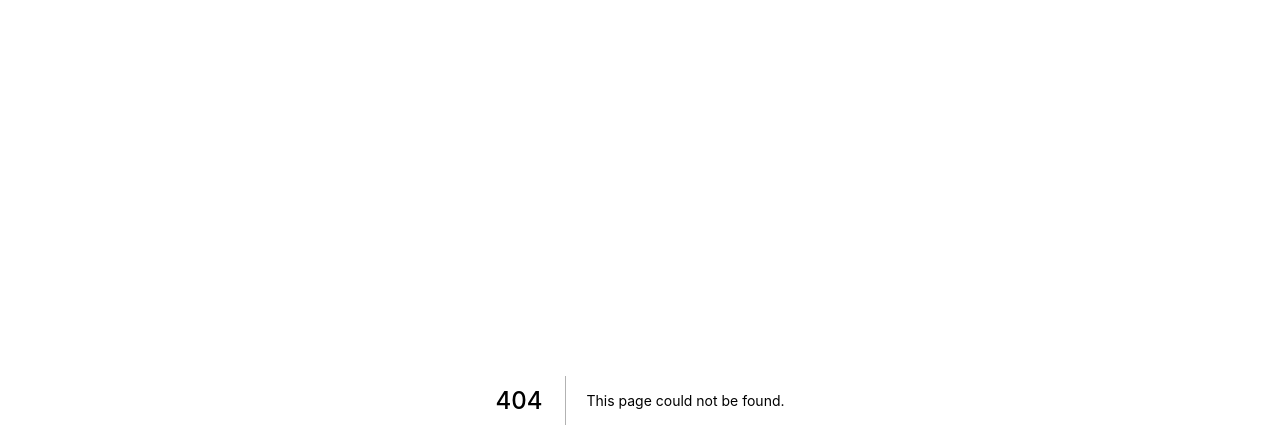
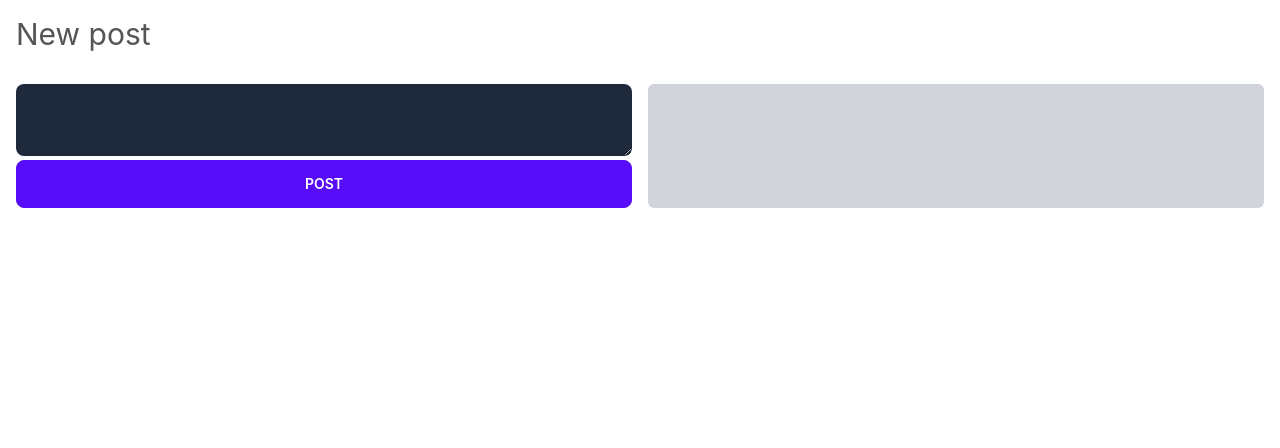
Before and after one commit to nikhildev/nikhildev.com, a Next.js app: page /blog/editor/new in a window 1280 px wide. Before the commit this address had no page. Shown: the top 448 px of the page. Built offline with nearby package versions, Linux system fonts and the light colour scheme.

Commit message:
Adding a post editor

```diff
--- a/components/Intro.tsx
+++ b/components/Intro.tsx
@@ -1,10 +1,11 @@
+import Image from "next/image";
 import React from "react";
 
 const Intro = () => {
   return (
     <div className="hero min-h-screen">
       <div className="hero-content flex-col lg:flex-row">
-        <img src="me_square.jpg" className="max-w-sm rounded-lg shadow-2xl" />
+        <Image src="me_square.jpg" className="max-w-sm rounded-lg shadow-2xl" />
         <div>
           <h1 className="text-6xl text-primary font-bold">Hi!</h1>
           <p className="py-6 text-xl text-base-content">
--- a/components/blog/BlogHome.tsx
+++ b/components/blog/BlogHome.tsx
@@ -1,5 +1,6 @@
 import { useQuery } from "react-query";
-import { PostT, UserT } from "../../utils/types";
+import { PostT } from "../../utils/types";
+import ErrorAlert from "../common/Error";
 import Loading from "../Loading";
 import PostCard from "./PostCard";
 
@@ -9,7 +10,7 @@ const getAllPosts = () =>
 const BlogHome = () => {
   const {
     isLoading: isLoadingPosts,
-    error: postsError,
+    isError,
     data: postsData,
   } = useQuery("getAllPosts", getAllPosts);
 
@@ -23,7 +24,7 @@ const BlogHome = () => {
             <PostCard key={post._id.toString()} {...post} />
           ))}
       </div>
-      {postsError && <div>postsError</div>}
+      {isError && <ErrorAlert text="Error loading posts" />}
     </div>
   );
 };
--- /dev/null
+++ b/components/blog/PostEditor.tsx
@@ -0,0 +1,59 @@
+import { FormEvent, useState } from "react";
+import ReactMarkdown from "react-markdown";
+import styles from "../../styles/PostEditor.module.scss";
+
+const markdownComponents = {
+  h1: ({ ...props }) => <h1 className={styles.h1} {...props} />,
+  h2: ({ ...props }) => <h2 className={styles.h2} {...props} />,
+  h3: ({ ...props }) => <h3 className={styles.h3} {...props} />,
+  li: ({ ...props }) => <li className={styles.li} {...props} />,
+  p: ({ ...props }) => <p className={styles.p} {...props} />,
+  ul: ({ ...props }) => <ul className={styles.ul} {...props} />,
+  ol: ({ ...props }) => <ol className={styles.ol} {...props} />,
+};
+
+type Props = {
+  onSubmit: (postContent: string) => void;
+};
+
+const NewPostEditor = (props: Props) => {
+  const [postContent, setPostContent] = useState("");
+
+  const handlePostSubmit = (e: FormEvent) => {
+    e.preventDefault();
+    props.onSubmit(postContent);
+  };
+
+  const handlePostContentChange = (e: FormEvent<HTMLTextAreaElement>) => {
+    setPostContent(e.currentTarget.value);
+  };
+
+  return (
+    <div className="flex flex-col">
+      <h1 className="text-3xl m-4">New post</h1>
+      <div className="grid grid-cols-2 gap-4 p-4 grow">
+        <div className="rounded-box flex">
+          <form onSubmit={handlePostSubmit} className="flex flex-col grow">
+            <textarea
+              name="postContent"
+              id="postContent"
+              className="textarea grow bg-slate-800 text-white border-none font-mono"
+              onChange={handlePostContentChange}
+            ></textarea>
+            <button type="submit" className="btn btn-primary mt-1">
+              Post
+            </button>
+          </form>
+        </div>
+        <div className="bg-base-300 rounded-md px-6 py-4">
+          <ReactMarkdown
+            children={postContent}
+            components={markdownComponents}
+          />
+        </div>
+      </div>
+    </div>
+  );
+};
+
+export default NewPostEditor;
--- /dev/null
+++ b/components/common/Error.tsx
@@ -0,0 +1,26 @@
+type Props = {
+  text: string;
+};
+
+const ErrorAlert = (props: Props) => (
+  <div className="alert alert-error shadow-lg">
+    <div>
+      <svg
+        xmlns="http://www.w3.org/2000/svg"
+        className="stroke-current flex-shrink-0 h-6 w-6"
+        fill="none"
+        viewBox="0 0 24 24"
+      >
+        <path
+          stroke-linecap="round"
+          stroke-linejoin="round"
+          stroke-width="2"
+          d="M10 14l2-2m0 0l2-2m-2 2l-2-2m2 2l2 2m7-2a9 9 0 11-18 0 9 9 0 0118 0z"
+        />
+      </svg>
+      <span>{props.text}</span>
+    </div>
+  </div>
+);
+
+export default ErrorAlert;
--- /dev/null
+++ b/pages/blog/editor/new.tsx
@@ -0,0 +1,12 @@
+import PostEditor from "../../../components/blog/PostEditor";
+
+type Props = {};
+
+const NewPostEditor = (props: Props) => {
+  const onPostSumit = (text: string) => {
+    console.log(text);
+  };
+  return <PostEditor onSubmit={onPostSumit} />;
+};
+
+export default NewPostEditor;
--- /dev/null
+++ b/styles/PostEditor.module.scss
@@ -0,0 +1,25 @@
+.h1 {
+  @apply text-3xl;
+}
+.h2 {
+  @apply text-2xl;
+}
+.h3 {
+  @apply text-xl;
+}
+
+.li {
+  @apply ml-4;
+}
+
+.p {
+  @apply my-5;
+}
+
+.ul {
+  @apply list-disc;
+}
+
+.ol {
+  @apply list-decimal;
+}
--- a/styles/globals.css
+++ b/styles/globals.css
@@ -19,3 +19,7 @@ a {
 * {
   box-sizing: border-box;
 }
+
+ul {
+  list-style-type: disc;
+}
--- a/utils/mongoose/client.ts
+++ b/utils/mongoose/client.ts
@@ -9,7 +9,7 @@ const { DATABASE_URL } = process.env;
 export const connect = async () => {
   const conn = await mongoose
     .connect(DATABASE_URL as string)
-    .catch((err) => console.log(err));
+    .catch((err) => console.error(err));
   console.log("Mongo Connection Established");
 
   return { conn, PostModel, UserModel };
```
Also changed, not shown: package.json (+5 -3 lines), pages/_app.tsx (+4 -4 lines), 1 other file (tests, documents, lock files or other folders).
